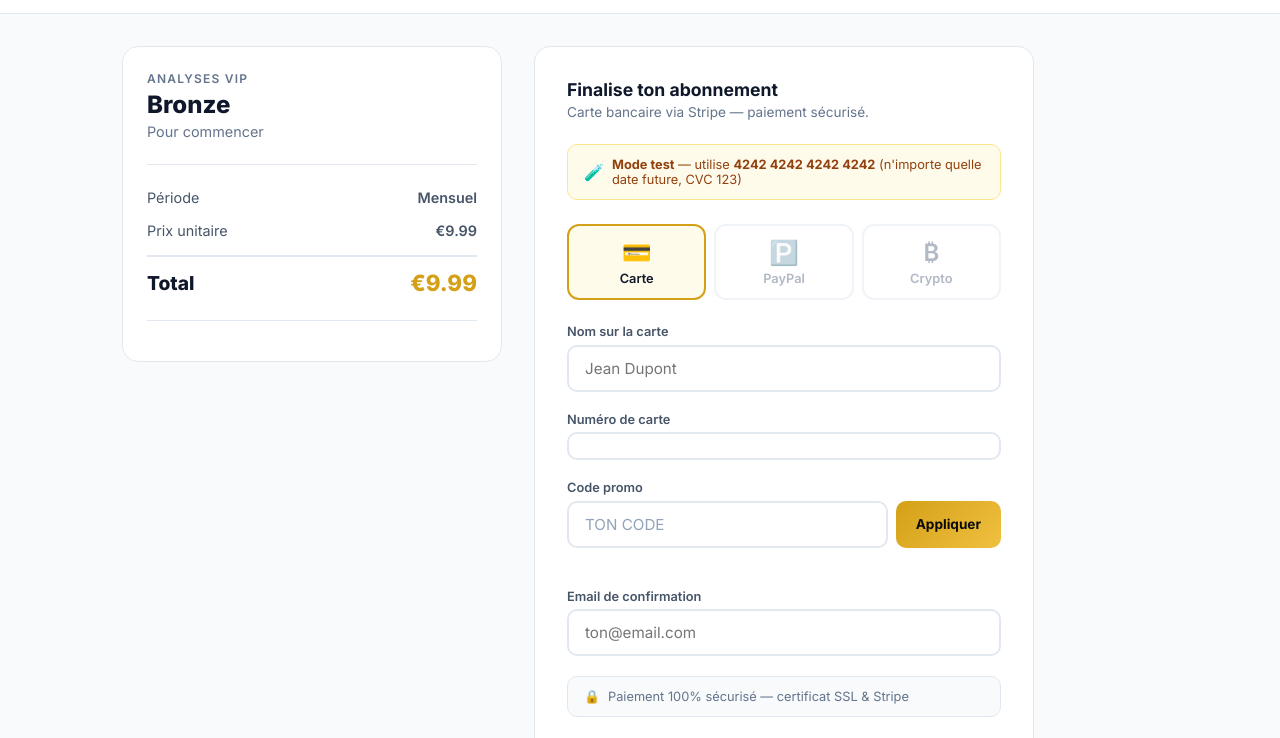
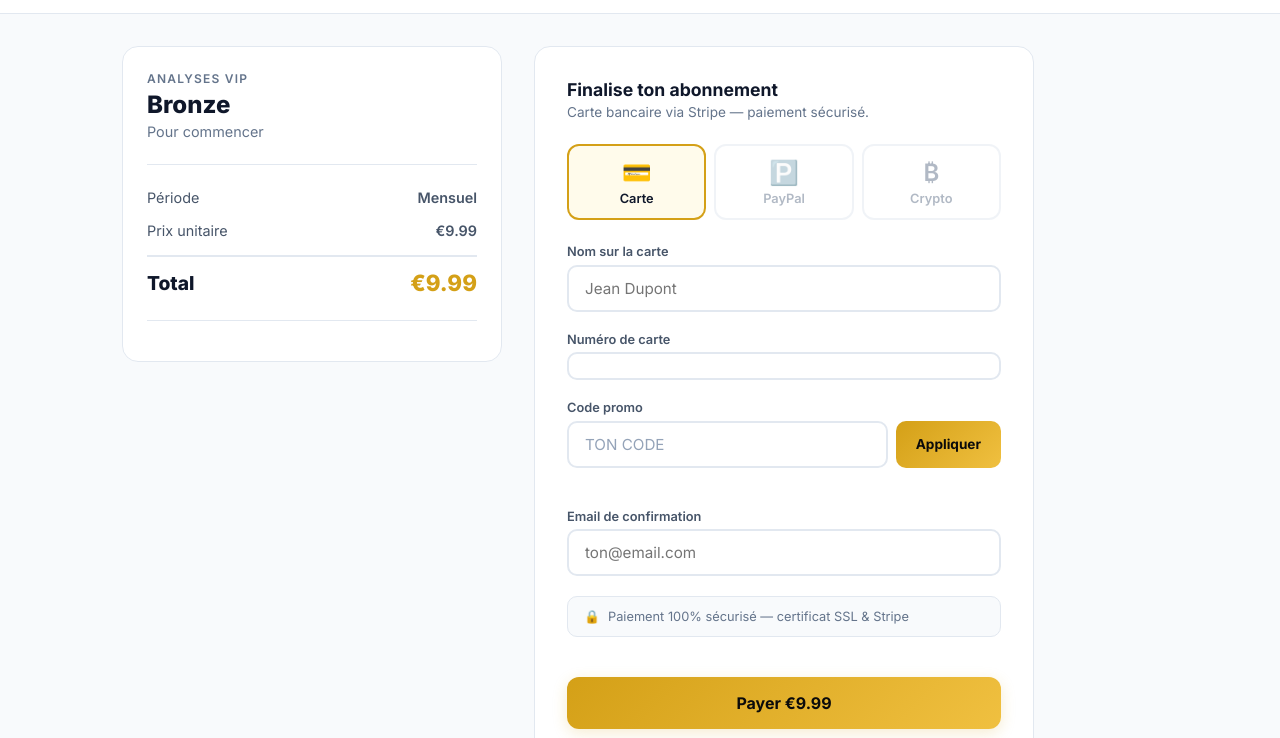
Before and after one commit to LuxPoProno/luxpoprono, a website: page payment.html in a window 1280 px wide. Shown: the part 40-778 px from the top of the page. Drawn offline with Linux system fonts and the light colour scheme; a script that the page names is missing.

Commit message:
Remove test hint from payment page (live mode)

```diff
--- a/payment.html
+++ b/payment.html
@@ -90,8 +90,6 @@
     .payment-success .btn-home{display:inline-flex;align-items:center;gap:0.5rem;padding:0.85rem 2rem;background:linear-gradient(135deg,#d4a017,#f0c040);color:#0b0b0b;border:none;border-radius:12px;font-weight:700;font-size:0.95rem;cursor:pointer;text-decoration:none;transition:all 0.2s}
     .payment-success .btn-home:hover{transform:translateY(-2px);box-shadow:0 4px 15px rgba(212,160,23,0.3)}
 
-    .test-hint{background:#fffbeb;border:1px solid #fde68a;border-radius:10px;padding:0.75rem 1rem;margin-bottom:1.5rem;font-size:0.8rem;color:#92400e;display:flex;align-items:center;gap:0.5rem}
-    .test-hint .hint-icon{font-size:1rem}
 
     .payment-footer{text-align:center;padding:1.5rem;font-size:0.75rem;color:#94a3b8;border-top:1px solid #e2e8f0;background:#fff}
     .payment-footer a{color:#64748b;text-decoration:none}
@@ -161,10 +159,6 @@
       <div class="payment-form-title">Finalise ton abonnement</div>
       <p class="payment-form-sub">Carte bancaire via Stripe — paiement sécurisé.</p>
 
-      <div class="test-hint">
-        <span class="hint-icon">🧪</span>
-        <span><strong>Mode test</strong> — utilise <strong>4242 4242 4242 4242</strong> (n'importe quelle date future, CVC 123)</span>
-      </div>
 
       <div class="payment-methods">
         <div class="payment-method active" data-method="card">
```
